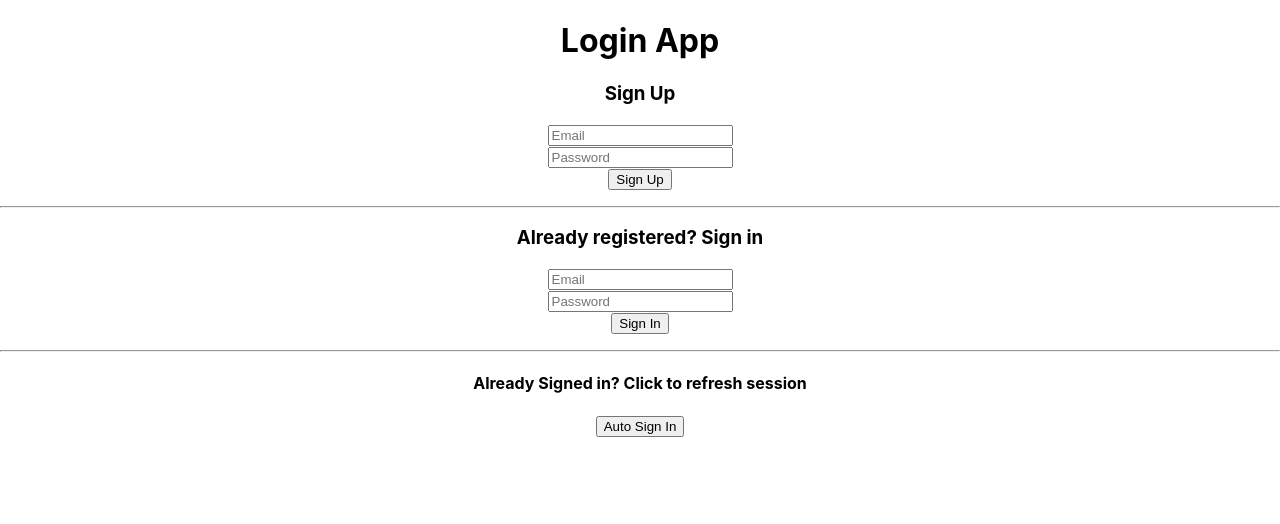
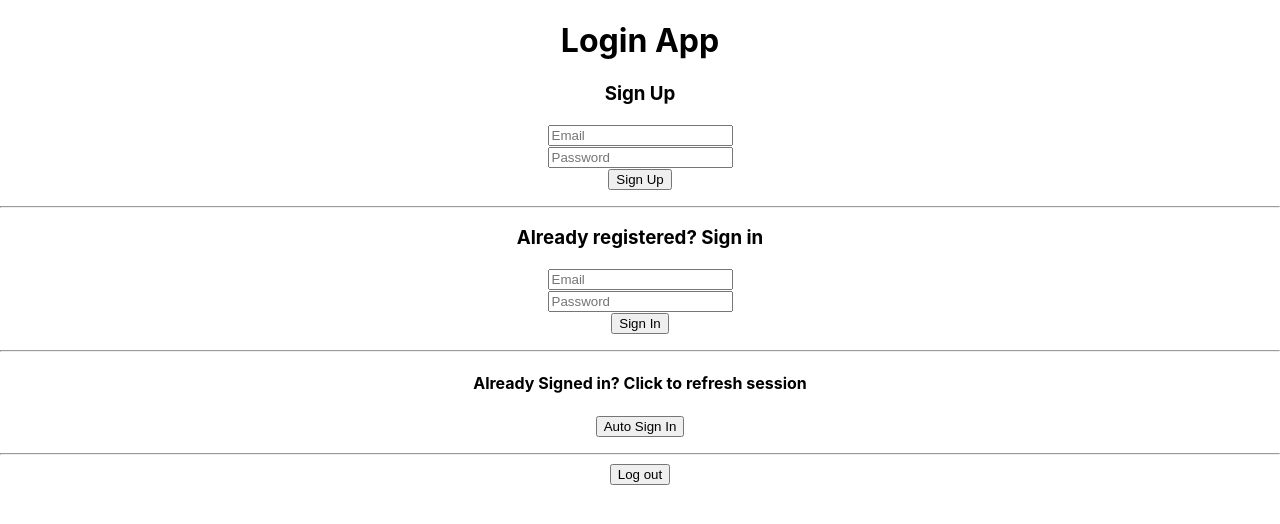
Before and after one commit to prince776/loginApp, a React (Create React App) app in the folder client/loginapp/: page / in a window 1280 px wide. Shown: the top 524 px of the page. Built offline with nearby package versions, Linux system fonts and the light colour scheme.

Commit message:
Added logout functionality

```diff
--- a/client/loginapp/src/components/Home.js
+++ b/client/loginapp/src/components/Home.js
@@ -12,6 +12,7 @@ class Home extends Component{
 		signInEmail:'',
 		signInPassword:'',
 		verificationMessage:'',
+		logOutMessage:''
 	}
 
 	componentDidMount(){
@@ -146,6 +147,32 @@ class Home extends Component{
 
 	}
 
+	onLogout = ()=>{
+		const {token} = this.state;
+
+		this.setState({
+			isLoading:true
+		});
+
+		fetch("http://localhost:8080/api/account/logout"
+			,{
+				method:'POST',
+				headers:{
+					'Content-Type':'application/json',
+					'Accept':'application/json'
+				},
+				body:JSON.stringify({
+					token:token
+				})
+			}).then((res)=>res.json()).then((json)=>{
+				this.setState({
+					isLoading:false,
+					logOutMessage:json.message
+				});
+			});
+
+	}
+
 	render(){
 
 		const {
@@ -157,7 +184,8 @@ class Home extends Component{
 			signInEmail,
 			signInPassword,
 			signInMessage,
-			verificationMessage
+			verificationMessage,
+			logOutMessage
 		} = this.state;
 
 		if(isLoading){
@@ -198,10 +226,17 @@ class Home extends Component{
 				<hr/>
 
 				<div>
-				<h4>Already Signed in? Click to refresh session</h4>
-				<button onClick = {this.onVerify}>Auto Sign In</button>
-				<p>{verificationMessage}</p>
+					<h4>Already Signed in? Click to refresh session</h4>
+					<button onClick = {this.onVerify}>Auto Sign In</button>
+					<p>{verificationMessage}</p>
 				</div>
+
+				<hr/>
+				<div>
+					<button onClick={this.onLogout}>Log out</button>
+					<p>{logOutMessage}</p>
+				</div>
+
 
 			</div>
 		)
```
Also changed, not shown: 1 other file (tests, documents, lock files or other folders).
